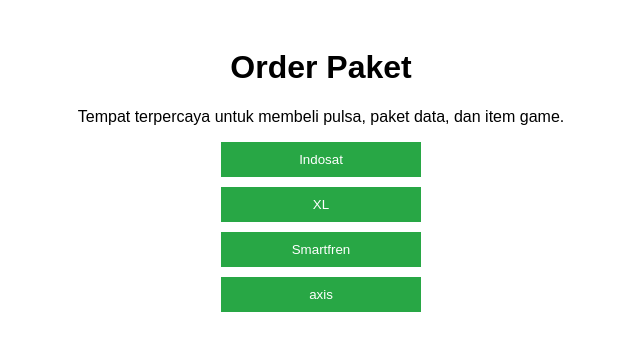
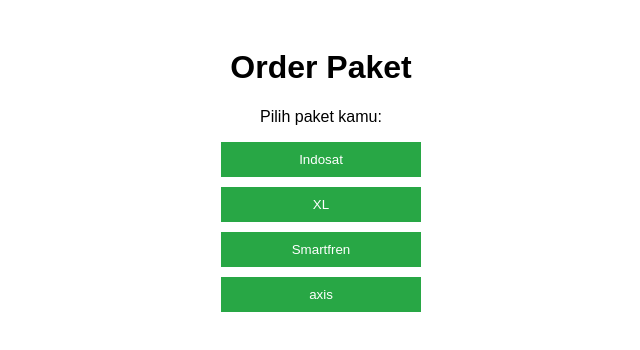
Before and after one commit to Reihanhadi/Order, a plain HTML site: page index.html in a window 1280 px wide. Shown: the whole page, without its empty margins (319-959 px from the left). Drawn offline with Linux system fonts and the light colour scheme.

Commit message:
index.html

```diff
--- a/index.html
+++ b/index.html
@@ -24,7 +24,7 @@
 <body>
     <div class="container">
         <h1>Order Paket</h1>
-        <p>Tempat terpercaya untuk membeli pulsa, paket data, dan item game.</p>
+        <p>Pilih paket kamu: </p>
 
         <button class="button" onclick="window.location.href='paket indosat.html'">Indosat</button>
         <button class="button" onclick="window.location.href='Paket XL.html'">XL</button>
```
